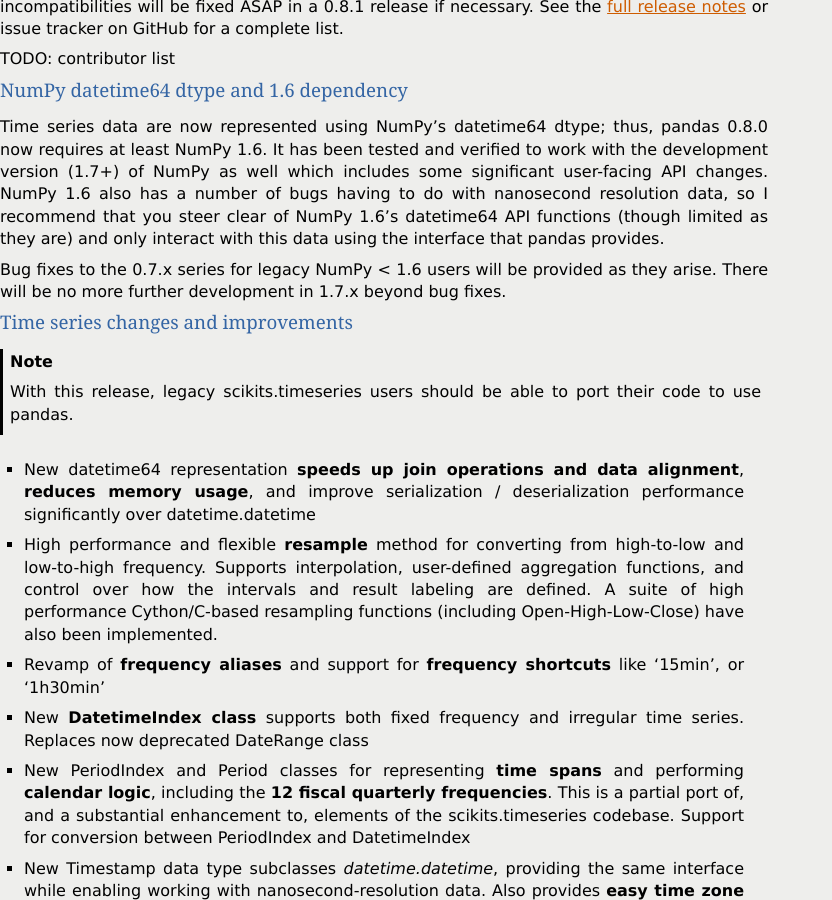
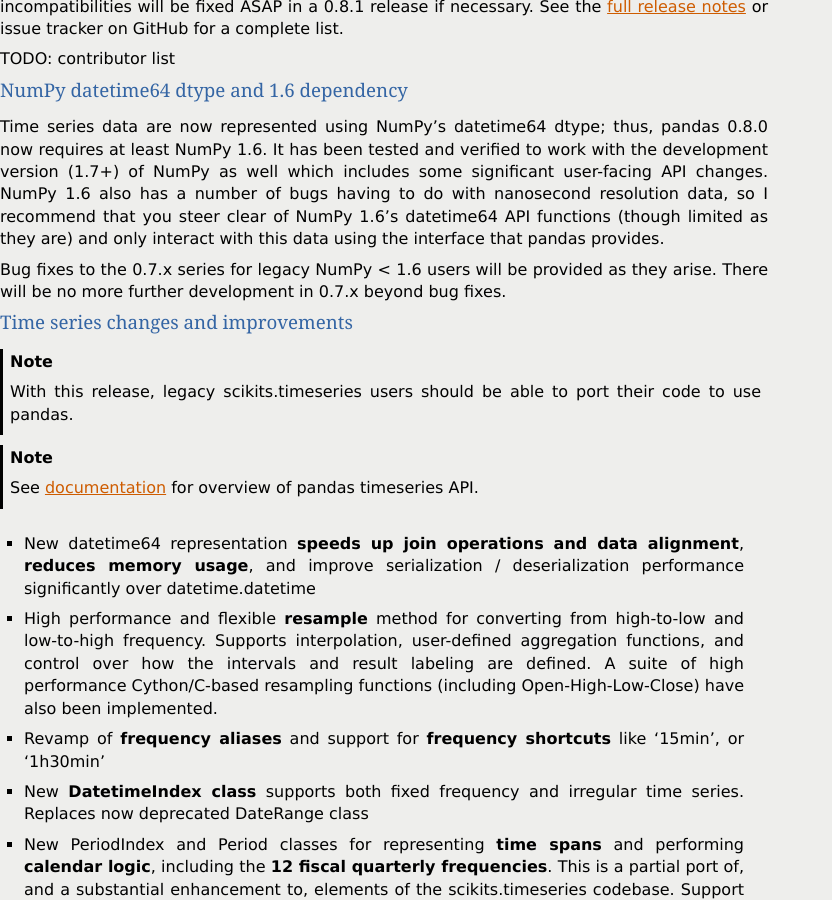
Before and after one commit to mobogaqc/pandas, a Sphinx documentation site: the page built from doc/source/whatsnew.rst, in a window 1280 px wide and 900 px high, scrolled down 434 px. Shown: the whole window, without its empty margins (0-832 px from the left). Built offline with Sphinx 7.4.7, drawn with Linux system fonts in a browser that asks for light colours; formulas are drawn with MathJax 3; the version number is read from the project's files by our own code; some of the changed text lies outside the part shown.

Commit message:
DOC: links from whatsnew

```diff
--- a/doc/source/whatsnew/v0.8.0.txt
+++ b/doc/source/whatsnew/v0.8.0.txt
@@ -28,7 +28,7 @@
 only interact with this data using the interface that pandas provides.
 
 Bug fixes to the 0.7.x series for legacy NumPy < 1.6 users will be provided as
-they arise. There will be no more further development in 1.7.x beyond bug
+they arise. There will be no more further development in 0.7.x beyond bug
 fixes.
 
 Time series changes and improvements
@@ -38,6 +38,10 @@
 
     With this release, legacy scikits.timeseries users should be able to port
     their code to use pandas.
+
+.. note::
+
+    See :ref:`documentation <timeseries>` for overview of pandas timeseries API.
 
 - New datetime64 representation **speeds up join operations and data
   alignment**, **reduces memory usage**, and improve serialization /
@@ -133,7 +137,7 @@
 - Add max_colwidth configuration option for DataFrame console output
 - Interpolate Series values using index values
 - Can select multiple columns from GroupBy
-- Add Series/DataFrame.update methods for updating values in place
+- Add Series/DataFrame.:ref:`update <merging.combine_first.update>` methods for updating values in place
 
 Other API changes
 ~~~~~~~~~~~~~~~~~
```
